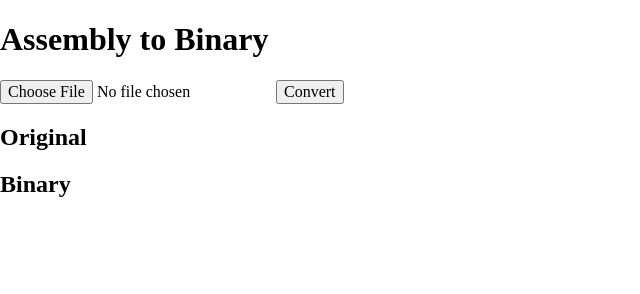
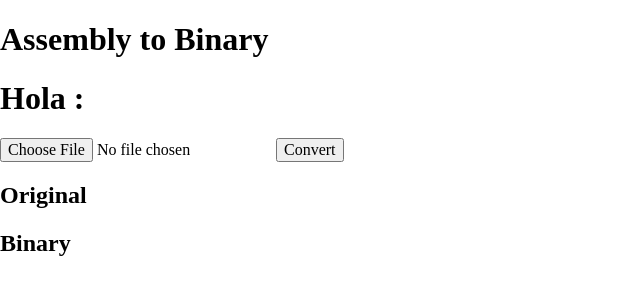
Before and after one commit to Blairi/assembly-to-binary, a plain HTML site: page index.html in a window 1280 px wide. Shown: the whole page, without its empty margins (0-640 px from the left). Drawn offline with Linux system fonts and the light colour scheme.

Commit message:
Puse Hola

```diff
--- a/index.html
+++ b/index.html
@@ -9,7 +9,7 @@
 </head>
 <body>
     <h1>Assembly to Binary</h1>
-
+    <h1> Hola :</h1>
     <form id="form">
         <input name="fileInput" type="file">
         <input type="submit" value="Convert">
```
